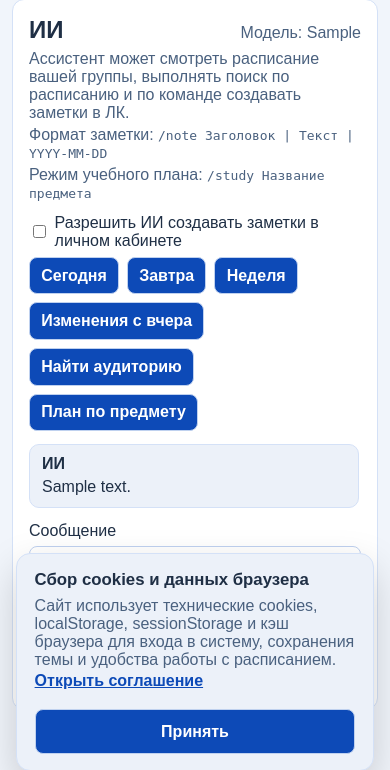
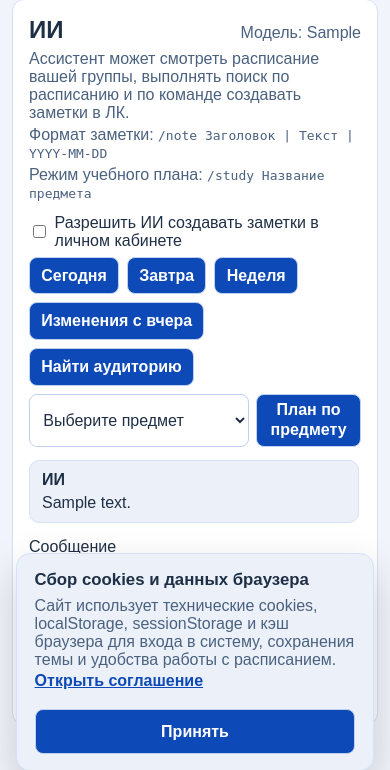
Before and after one commit to rusas161rus/RKSI, a Flask app: template templates/ai_chat.html in a window 390 px wide. Shown: the part 57-827 px from the top of the page. Run offline with Flask 3, Linux system fonts and the light colour scheme; the template is opened without the code that fills it: most values are stand-ins (such as "Sample title", 1, 10 or a date in 2020); parts of the project's set-up code (start-up, migrations or seed data) failed here and were passed over; some libraries are stand-ins or nearby versions.

Commit message:
Add group-scoped subject dropdown for study plan quick action

```diff
--- a/app.py
+++ b/app.py
@@ -23,6 +23,7 @@ from llm_assistant import (
     extract_note_payload,
     extract_search_query,
     extract_study_subject,
+    fetch_group_subject_options,
     fetch_chat_messages,
     get_pending_note,
     fetch_schedule_context,
@@ -734,11 +735,13 @@ def ai_assistant_page():
     ai_messages = []
     ai_settings = {"allow_note_creation": False}
     pending_note = None
+    study_subjects: list[str] = []
     if llm_ready:
         chat_session_id = get_or_create_chat_session(user["id"])
         ai_messages = fetch_chat_messages(chat_session_id, limit=80)
         ai_settings = get_ai_user_settings(user["id"])
         pending_note = get_pending_note(user["id"])
+        study_subjects = fetch_group_subject_options(user["id"])
     else:
         flash("Сервис ИИ временно недоступен. Проверьте подключение к LLM_DB.", "error")
 
@@ -749,6 +752,7 @@ def ai_assistant_page():
         ai_messages=ai_messages,
         ai_settings=ai_settings,
         pending_note=pending_note,
+        study_subjects=study_subjects,
         llm_ready=llm_ready,
         llm_error=llm_error,
         ollama_model=(os.getenv("OLLAMA_MODEL") or "qwen2.5:7b-instruct").strip(),
--- a/llm_assistant.py
+++ b/llm_assistant.py
@@ -250,6 +250,43 @@ def _load_user_group(user_id: int) -> tuple[int | None, str | None]:
     if not row:
         return None, None
     return row[0], row[1]
+
+
+def fetch_group_subject_options(user_id: int, limit: int = 300) -> list[str]:
+    group_id, _ = _load_user_group(user_id)
+    if not group_id:
+        return []
+
+    with get_main_conn() as conn:
+        with conn.cursor() as cur:
+            cur.execute(
+                """
+                SELECT DISTINCT x.subject_name
+                FROM (
+                  SELECT subj.subject_name
+                  FROM schedule_entries s
+                  JOIN subjects subj ON subj.id = s.subject_id
+                  WHERE s.group_id = %s
+                  UNION
+                  SELECT subj.subject_name
+                  FROM parsed_schedule_entries p
+                  JOIN subjects subj ON subj.id = p.subject_id
+                  WHERE p.group_id = %s
+                  UNION
+                  SELECT subj.subject_name
+                  FROM parsed_tabletka_schedule_entries pt
+                  JOIN subjects subj ON subj.id = pt.subject_id
+                  WHERE pt.group_id = %s
+                ) x
+                WHERE x.subject_name IS NOT NULL
+                  AND btrim(x.subject_name) <> ''
+                ORDER BY x.subject_name
+                LIMIT %s
+                """,
+                (group_id, group_id, group_id, max(1, limit)),
+            )
+            rows = cur.fetchall()
+    return [row[0] for row in rows if (row[0] or "").strip()]
 
 
 def _format_time_range(start_time: Any, end_time: Any) -> str:
--- a/static/style.css
+++ b/static/style.css
@@ -801,6 +801,17 @@ th, td {
   padding: 0.35rem 0.7rem;
 }
 
+.ai-study-inline {
+  display: inline-flex;
+  align-items: stretch;
+  gap: 0.45rem;
+}
+
+.ai-study-select {
+  min-width: 220px;
+  max-width: 320px;
+}
+
 .ai-pending-note {
   border: 1px solid color-mix(in srgb, var(--primary) 30%, var(--card-border));
   border-radius: 10px;
@@ -933,6 +944,15 @@ th, td {
     grid-template-columns: 1fr;
   }
 
+  .ai-study-inline {
+    width: 100%;
+  }
+
+  .ai-study-select {
+    flex: 1 1 auto;
+    max-width: none;
+  }
+
   .note-card {
     flex-direction: column;
   }
--- a/templates/ai_chat.html
+++ b/templates/ai_chat.html
@@ -27,7 +27,19 @@
     <button type="button" class="ai-quick-btn" data-command="/week" data-label="Покажи расписание на эту неделю" {% if not llm_ready %}disabled{% endif %}>Неделя</button>
     <button type="button" class="ai-quick-btn" data-command="/changes" data-label="Покажи изменения расписания с вчера" {% if not llm_ready %}disabled{% endif %}>Изменения с вчера</button>
     <button type="button" class="ai-quick-btn" data-command="__room__" data-label="Найти аудиторию" {% if not llm_ready %}disabled{% endif %}>Найти аудиторию</button>
-    <button type="button" class="ai-quick-btn" data-command="__study__" data-label="Собери план подготовки по предмету" {% if not llm_ready %}disabled{% endif %}>План по предмету</button>
+    <div class="ai-study-inline">
+      <select id="studySubjectSelect" class="ai-study-select" data-has-subjects="{{ 1 if study_subjects else 0 }}" {% if not llm_ready or not study_subjects %}disabled{% endif %}>
+        {% if study_subjects %}
+        <option value="">Выберите предмет</option>
+        {% for subject_name in study_subjects %}
+        <option value="{{ subject_name }}">{{ subject_name }}</option>
+        {% endfor %}
+        {% else %}
+        <option value="">Нет предметов для группы</option>
+        {% endif %}
+      </select>
+      <button type="button" class="ai-quick-btn" data-command="__study__" data-label="Собери план подготовки по предмету" {% if not llm_ready %}disabled{% endif %}>План по предмету</button>
+    </div>
   </div>
 
   <section id="pendingNoteBox" class="ai-pending-note {% if not pending_note %}is-hidden{% endif %}">
@@ -70,6 +82,8 @@
     var settingsForm = document.getElementById('aiSettingsForm');
     var allowNoteCreation = document.getElementById('allowNoteCreation');
     var quickActions = document.getElementById('aiQuickActions');
+    var studySubjectSelect = document.getElementById('studySubjectSelect');
+    var hasStudySubjects = studySubjectSelect ? (studySubjectSelect.getAttribute('data-has-subjects') === '1') : false;
     var pendingBox = document.getElementById('pendingNoteBox');
     var pendingPreview = document.getElementById('pendingNotePreview');
     var confirmNoteBtn = document.getElementById('confirmNoteBtn');
@@ -137,6 +151,9 @@
         quickActions.querySelectorAll('button').forEach(function (btn) {
           btn.disabled = isPending;
         });
+        if (studySubjectSelect) {
+          studySubjectSelect.disabled = isPending || !hasStudySubjects;
+        }
       }
     }
 
@@ -266,9 +283,18 @@
             return;
           }
           if (command === '__study__') {
-            var subjectText = window.prompt('Введите предмет для плана подготовки (например, Математика):', '');
-            subjectText = (subjectText || '').trim();
-            if (!subjectText) return;
+            var subjectText = '';
+            if (studySubjectSelect) {
+              subjectText = (studySubjectSelect.value || '').trim();
+            }
+            if (!subjectText) {
+              if (!hasStudySubjects) {
+                setStatus('Для вашей группы пока нет доступных предметов в расписании.');
+              } else {
+                setStatus('Выберите предмет из списка рядом с кнопкой «План по предмету».');
+              }
+              return;
+            }
             sendMessage('/study ' + subjectText, 'План подготовки по предмету: ' + subjectText);
             return;
           }
--- a/templates/base.html
+++ b/templates/base.html
@@ -4,7 +4,7 @@
   <meta charset="UTF-8" />
   <meta name="viewport" content="width=device-width, initial-scale=1.0" />
   <title>{{ title }} | Расписание занятий РКСИ</title>
-  <link rel="stylesheet" href="{{ url_for('static', filename='style.css', v='20260311-06') }}" />
+  <link rel="stylesheet" href="{{ url_for('static', filename='style.css', v='20260311-07') }}" />
 </head>
 <body>
   <main class="container">
```
